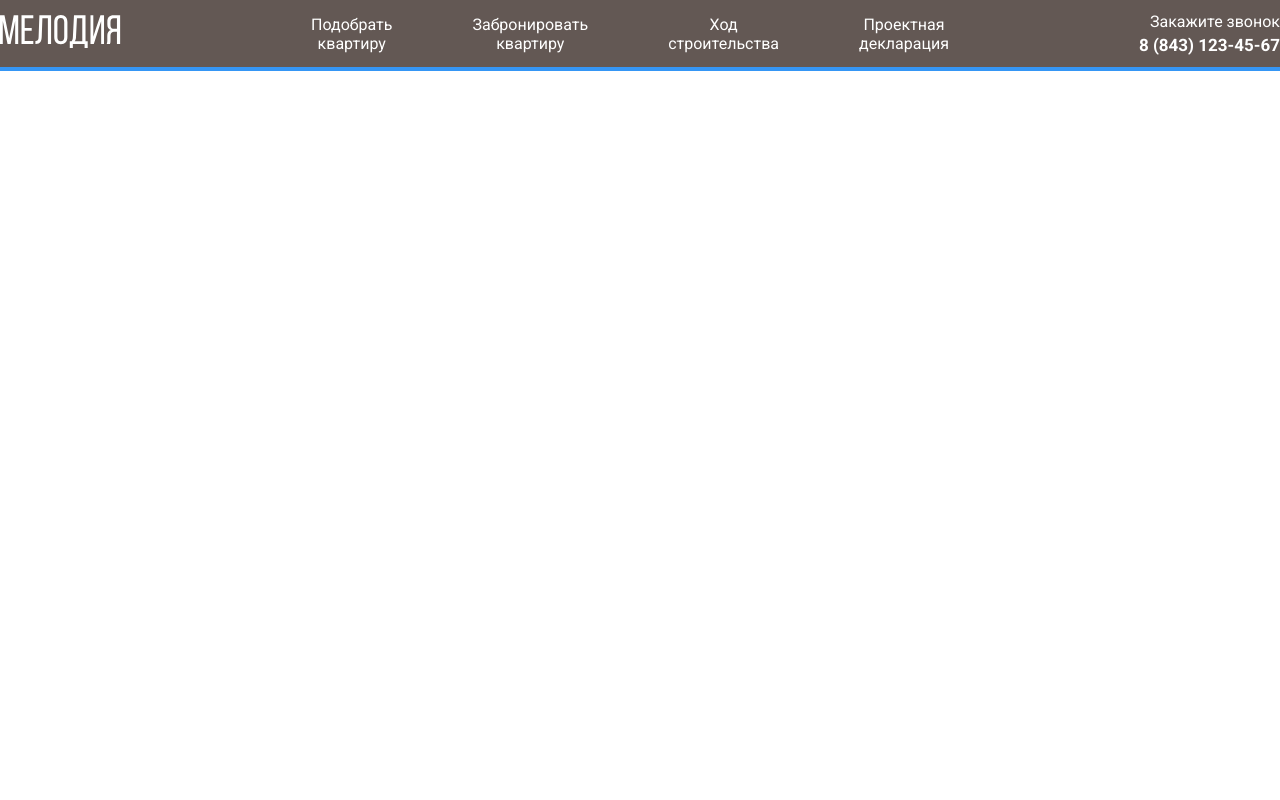
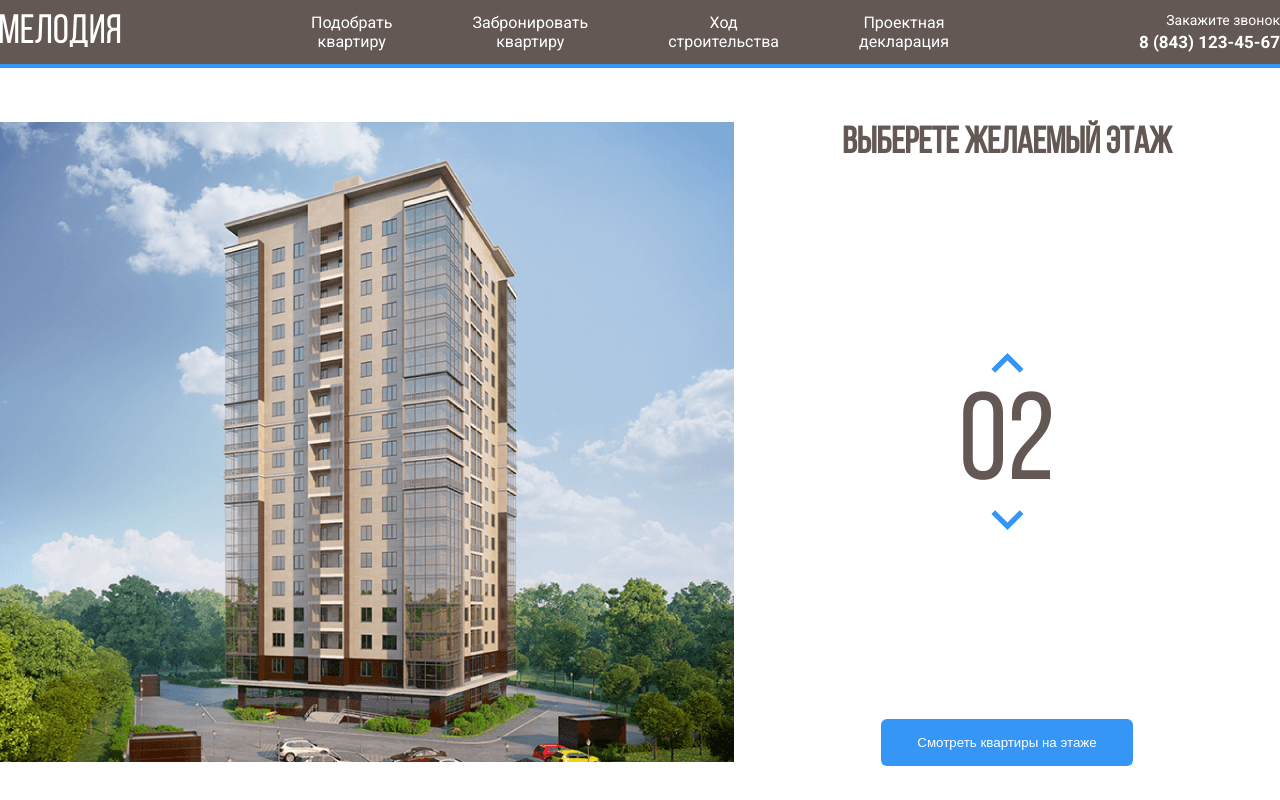
Before and after one commit to artem294/melody, a plain HTML site: page index.html in a window 1280 px wide. Drawn offline with Linux system fonts and the light colour scheme.

Commit message:
Add files via upload

```diff
--- a/css/style.css
+++ b/css/style.css
@@ -1,3 +1,12 @@
+@font-face {
+    font-family: 'Bebas Neue';
+    src: local('Bebas Neue Regular Regular'), local('BebasNeueRegular'),
+        url('../fonts/BebasNeueRegular.woff2') format('woff2'),
+        url('../fonts/BebasNeueRegular.woff') format('woff');
+    font-weight: normal;
+    font-style: normal;
+    font-display: swap;
+}
 * {
     margin: 0;
     padding: 0;
@@ -39,6 +48,8 @@ body {
     display: block;
     color: #fff;
     margin-bottom: 4px;
+    font-size: 14px;
+    line-height: 16px;
 
 }
 .phone {
@@ -48,3 +59,57 @@ body {
     text-decoration: none;
     color: #fff;
 }
+.main {
+    max-width: 1280px;
+    margin: auto;
+    padding-top: 54px;
+    display: flex;
+}
+.main-info {
+    flex-grow: 1;
+    text-align: center;
+    display: flex;
+    flex-direction: column;
+    align-items: center;
+    justify-content: space-between;
+}
+.home-image path {
+    opacity: 0;
+    cursor: pointer;
+}
+.home-image path:hover {
+    opacity: 1;
+}
+.counter-group {
+    display: flex;
+    flex-direction: column;
+    align-items: center;
+}
+.counter-button {
+    background-color: #fff;
+    border: none;
+    cursor: pointer;
+}
+.couter-arrow-down {
+    transform: rotateX(180deg);
+}
+.main-title {
+    font-family: 'Bebas Neue', sans-serif;
+    color: #635854;
+    font-size: 37px;
+    line-height: 44px;
+}
+.counter {
+    font-family: 'Bebas Neue', sans-serif;
+    color: #635854;
+    font-size: 124px;
+    margin-top: 10px;
+}
+.button-primary {
+    background: #3596F5;
+    border: none;
+    border-radius: 6px;
+    color: #fff;
+    padding: 16px 36px;
+    cursor: pointer;
+}
--- a/index.html
+++ b/index.html
@@ -1,5 +1,6 @@
 <!DOCTYPE html>
 <html lang="en">
+
 <head>
     <meta charset="UTF-8">
     <meta http-equiv="X-UA-Compatible" content="IE=edge">
@@ -10,6 +11,7 @@
     <link rel="preconnect" href="https://fonts.gstatic.com" crossorigin>
     <link href="https://fonts.googleapis.com/css2?family=Roboto:wght@400;700&display=swap" rel="stylesheet">
 </head>
+
 <body>
     <header class="header">
         <div class="navbar">
@@ -41,6 +43,58 @@
         </div>
         <!-- /.navbar -->
     </header>
+    <main class="main">
+        <div class="main-image">
+            <svg class="home-image" width="734" height="640" viewBox="0 0 734 640" fill="none"
+                xmlns="http://www.w3.org/2000/svg" xmlns:xlink="http://www.w3.org/1999/xlink">
+                <rect width="734" height="640" fill="url(#pattern0)" />
+                <defs>
+                    <pattern id="pattern0" patternContentUnits="objectBoundingBox" width="1" height="1">
+                        <use xlink:href="#image0_1_86" transform="translate(-0.00408719) scale(0.0013624 0.0015625)" />
+                    </pattern>
+                    <image id="image0_1_86" width="740" height="640" xlink:href="images/home.png" />
+                </defs>
+                <path d="M222 530L442.8 538L512 524.3V546L443.5 565.7L222 554.7V530Z" fill="#3595F6"
+                    fill-opacity="0.75" />
+                <path d="M223 529V504L443.3 507.3L513 504V524L443.7 537L223 529Z" fill="#3595F6" fill-opacity="0.75" />
+                <path d="M223 503V478H444H513V501L445 508L223 503Z" fill="#3595F6" fill-opacity="0.75" />
+                <path d="M223 479V454L444.3 450.3L512 457V479H444" fill="#3595F6" fill-opacity="0.75" />
+                <path d="M223 453V427L444.5 423.7L513 434.7V456L444 449.3L223 453Z" fill="#3595F6"
+                    fill-opacity="0.75" />
+                <path d="M222 426V402.3L443 390L514 413V434.3L443 422L222 426Z" fill="#3595F6" fill-opacity="0.75" />
+                <path d="M222 404V379L444.2 362.7L514 391.3V412L443.7 390.3L222 404Z" fill="#3595F6"
+                    fill-opacity="0.75" />
+                <path d="M222 379V354L444.5 333.7L514 370.3V391L442 362.3L222 379Z" fill="#3595F6"
+                    fill-opacity="0.75" />
+                <path d="M222 353V329L445 304.3L514 348.3V370L444.7 332L222 353Z" fill="#3595F6" fill-opacity="0.75" />
+                <path d="M222 328V304L444.5 275.3L514 326.3V347L443.7 304.7L222 328Z" fill="#3595F6"
+                    fill-opacity="0.75" />
+                <path d="M221 304V280L443.3 247L514 306.3V326L444 275.3L221 304Z" fill="#3595F6" fill-opacity="0.75" />
+                <path d="M222 279V255L443.2 220L513 284V305L444.3 246.7L222 279Z" fill="#3595F6" fill-opacity="0.75" />
+                <path d="M222 255V230L444.3 192L513 262.3V283L444 219L222 255Z" fill="#3595F6" fill-opacity="0.75" />
+                <path d="M222 229V204L442.8 160.3L513 239.3V262L444 188.7L222 229Z" fill="#3595F6"
+                    fill-opacity="0.75" />
+                <path d="M223 205V180L443 132L513 217V240L442.3 160.7L223 205Z" fill="#3595F6" fill-opacity="0.75" />
+                <path d="M222 180V155L441.8 103L513 195.3V218L443.3 131.7L222 180Z" fill="#3595F6"
+                    fill-opacity="0.75" />
+                <path d="M222 155V129L444 72.3L513 174V195L443.7 103.3L222 155Z" fill="#3595F6" fill-opacity="0.75" />
+            </svg>
+        </div>
+        <div class="main-info">
+            <h2 class="main-title">Выберете желаемый этаж</h2>
+            <div class="counter-group">
+                <button class="counter-button counter-up">
+                    <img class="couter-arrow couter-arrow-up" src="./images/Arrow.svg" alt="arrow">
+                </button>
+                    <span class="counter">02</span>
+                <button class="counter-button counter-down">
+                    <img class="couter-arrow couter-arrow-down" src="./images/Arrow.svg" alt="arrow">
+                </button>
+            </div>
+            <button class="button button-primary">Смотреть квартиры на этаже</button>
+        </div>
+    </main>
 
 </body>
+
 </html>
```
Also changed, not shown: fonts/BebasNeueRegular.woff (added), fonts/BebasNeueRegular.woff2 (added), images/Arrow.svg (added), images/Group 3.svg (added), images/home.png (added). Lines whose indentation alone changed are shown as unchanged.
